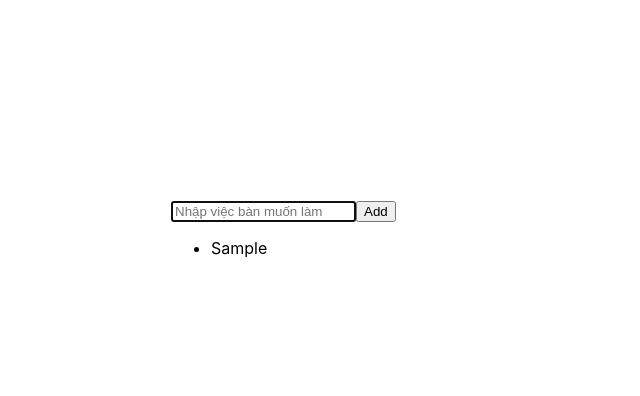
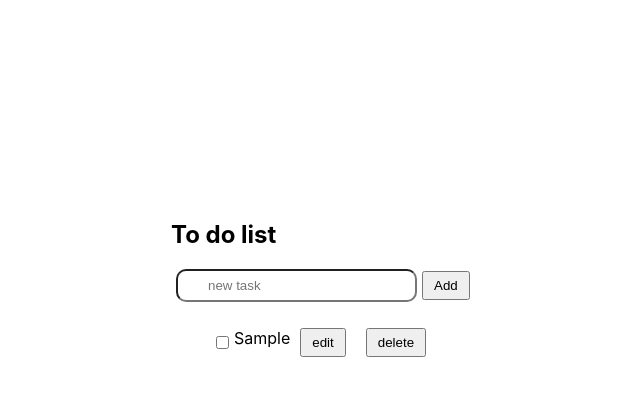
Before and after one commit to allenmeou/tiktok-ui, a React (Create React App) app: page / in a window 1280 px wide. Both pictures are taken after typing "Sample" into the empty fields and a click on the button "Add". Shown: the top 396 px of the page, without its empty margins (29-669 px from the left). Built offline with nearby package versions, Linux system fonts and the light colour scheme.

Commit message:
uploap project tiktok

```diff
--- a/src/App.css
+++ b/src/App.css
@@ -36,9 +36,24 @@
     transform: rotate(360deg);
   }
 }
-/*
-.center {
+input {
+  padding: 7px 30px;
+  margin: 0 5px;
+  border-radius: 10px;
+  outline: none;
+}
+button {
+  padding: 5px 10px;
+  cursor: pointer;
+}
+.app {
   display: flex;
-  justify-content: center;
-  align-items: center;
-} */
+  list-style-type: none;
+}
+.app li {
+  margin: 10px 0;
+}
+.app button {
+  margin: 10px 10px;
+  cursor: pointer;
+}
--- a/src/App.js
+++ b/src/App.js
@@ -2,10 +2,12 @@ import { useState, useRef } from "react";
 import "./App.css";
 
 function App() {
-  const storageJobs = JSON.parse(localStorage.getItem("job"));
+  const [job, setJob] = useState("");
 
-  const [jobs, setJobs] = useState(storageJobs ?? []);
-  const [job, setJob] = useState("");
+  const [jobs, setJobs] = useState(() => {
+    const storageJobs = JSON.parse(localStorage.getItem("job")) || [];
+    return storageJobs;
+  });
 
   const inputRef = useRef();
 
@@ -22,13 +24,26 @@ function App() {
     inputRef.current.focus();
   };
 
+  const handleEdit = (job) => {
+    console.log(job);
+    const liElement = document.querySelector("li");
+    console.log(liElement);
+    liElement.innerHTML = "";
+    setJob(job);
+  };
+
+  const handleDelete = () => {
+    console.log("handleDelete");
+  };
+
   return (
     <div style={{ padding: 200 }}>
+      <h2>To do list </h2>
       <input
         ref={inputRef}
         value={job}
         type="text"
-        placeholder="Nhập việc bàn muốn làm"
+        placeholder="new task"
         onChange={(e) => {
           setJob(e.target.value);
         }}
@@ -38,7 +53,12 @@ function App() {
 
       <ul>
         {jobs.map((job, index) => (
-          <li key={index}>{job}</li>
+          <div className="app" key={index}>
+            <input type="checkbox" name="" id="" />
+            <li>{job}</li>
+            <button onClick={() => handleEdit(job)}>edit</button>
+            <button onClick={handleDelete}>delete</button>
+          </div>
         ))}
       </ul>
     </div>
```
